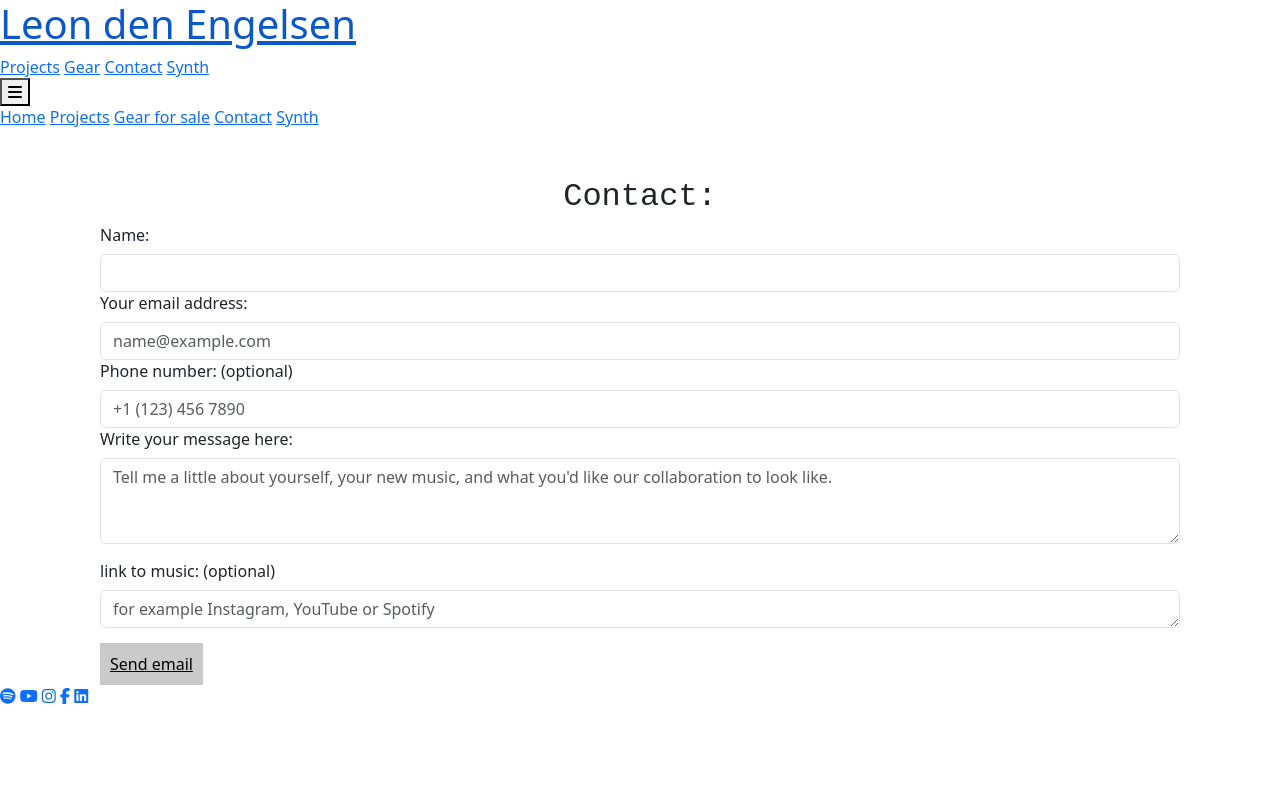
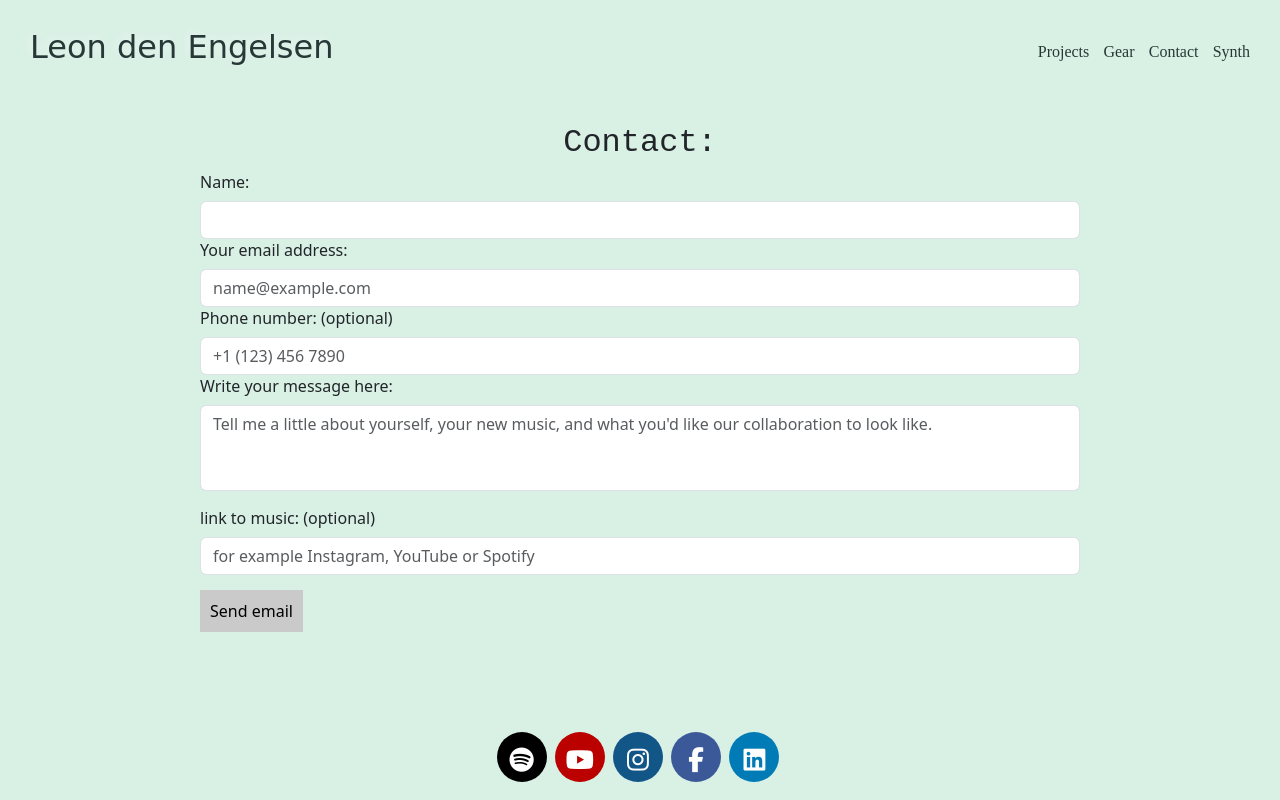
Before and after one commit to leondenengelsen/Grit-Academy-Html-Css-LeondenEngelsen, a plain HTML site: page pages/contact-form.html in a window 1280 px wide. Drawn offline with nearby package versions, Linux system fonts and the light colour scheme; the site is published under a folder, as on GitHub Pages, so addresses that start at the root find nothing; a web font is replaced by a local one.

Commit message:
css in css folder, all html files pointing to css file in folder relatively

```diff
--- a/index.html
+++ b/index.html
@@ -4,7 +4,7 @@
     <meta charset="UTF-8" />
     <meta name="viewport" content="width=device-width, initial-scale=1.0" />
     <title>Leon den Engelsen</title>
-    <link rel="stylesheet" href="./style.css"/>
+    <link rel="stylesheet" href="/css/style.css"/>
     <link rel="preconnect" href="https://fonts.googleapis.com">
     <link rel="preconnect" href="https://fonts.gstatic.com" crossorigin>
     <link href="https://fonts.googleapis.com/css2?family=Zeyada&display=swap" rel="stylesheet">
--- a/pages/contact-form.html
+++ b/pages/contact-form.html
@@ -5,7 +5,7 @@
     <meta name="viewport" content="width=device-width, initial-scale=1.0">
     <title>LeondenEngelsen-Contact</title>
     <link href="https://cdn.jsdelivr.net/npm/bootstrap@5.3.3/dist/css/bootstrap.min.css" rel="stylesheet" integrity="sha384-QWTKZyjpPEjISv5WaRU9OFeRpok6YctnYmDr5pNlyT2bRjXh0JMhjY6hW+ALEwIH" crossorigin="anonymous">
-    <link rel="stylesheet" href="/style.css"/>
+    <link rel="stylesheet" href="../css/style.css"/>
     <link rel="preconnect" href="https://fonts.googleapis.com">
     <link rel="preconnect" href="https://fonts.gstatic.com" crossorigin>
     <link href="https://fonts.googleapis.com/css2?family=Zeyada&display=swap" rel="stylesheet">
```
Also changed, not shown: pages/gearlist.html (+1 -1 lines), pages/projects.html (+1 -1 lines), pages/synth.html (+1 -1 lines), css/style.css (renamed from style.css).
